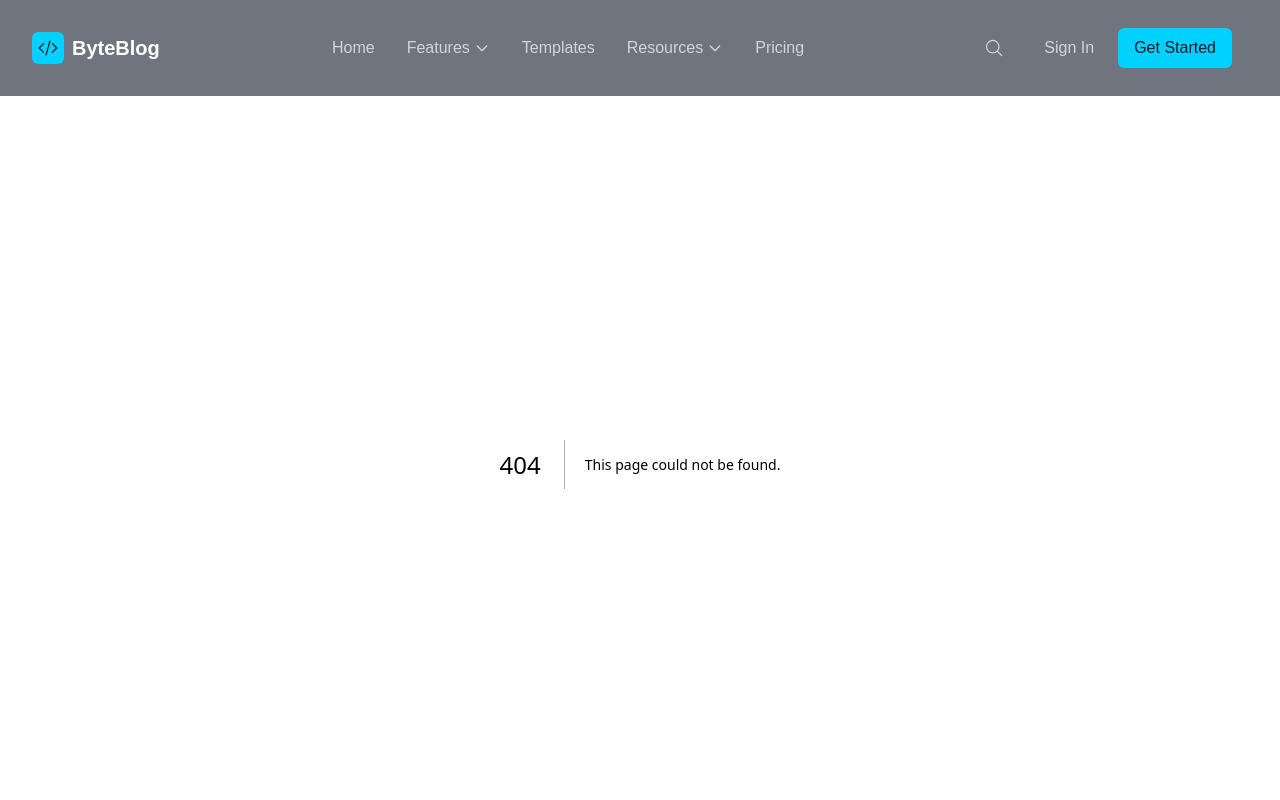
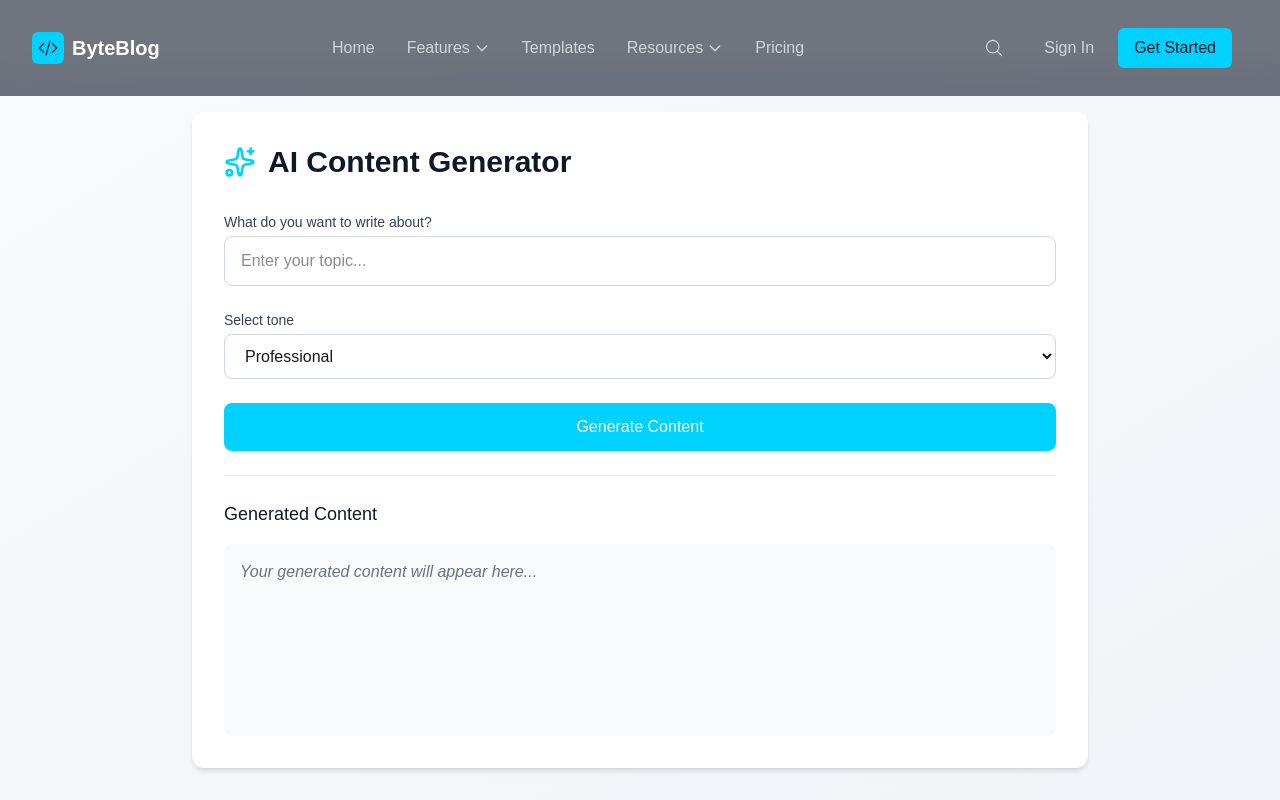
Before and after one commit to Developer-Jaber/ByteBlog, a Next.js app: page /writing-tools/ai-generator in a window 1280 px wide. Before the commit this address had no page. Shown: the top 800 px of the page. Built offline with nearby package versions, Linux system fonts and the light colour scheme.

Commit message:
Add AI Content Generator page and update Writing Tools link in Navbar

```diff
--- /dev/null
+++ b/src/app/writing-tools/ai-generator/page.tsx
@@ -0,0 +1,55 @@
+import { SparklesIcon } from 'lucide-react'
+
+export default function AIGeneratorPage() {
+  return (
+    <div className="bg-gradient-to-br from-[#f8fafc] to-[#f0f4f8] px-4 sm:px-6 lg:px-8 py-12 min-h-screen">
+      <div className="bg-white shadow-md mx-auto p-8 rounded-xl max-w-4xl overflow-hidden">
+        <div className="flex items-center gap-3 mb-8">
+          <SparklesIcon className="w-8 h-8 text-[#00D1FF]" />
+          <h1 className="font-bold text-gray-900 text-3xl">AI Content Generator</h1>
+        </div>
+
+        <div className="space-y-6">
+          <div>
+            <label htmlFor="topic" className="block mb-1 font-medium text-gray-700 text-sm">
+              What do you want to write about?
+            </label>
+            <input
+              type="text"
+              id="topic"
+              className="px-4 py-3 border border-gray-300 focus:border-transparent rounded-lg focus:ring-[#00D1FF] focus:ring-2 w-full"
+              placeholder="Enter your topic..."
+            />
+          </div>
+
+          <div>
+            <label htmlFor="tone" className="block mb-1 font-medium text-gray-700 text-sm">
+              Select tone
+            </label>
+            <select
+              id="tone"
+              className="px-4 py-3 border border-gray-300 focus:border-transparent rounded-lg focus:ring-[#00D1FF] focus:ring-2 w-full"
+            >
+              <option>Professional</option>
+              <option>Casual</option>
+              <option>Friendly</option>
+              <option>Authoritative</option>
+            </select>
+          </div>
+
+          <button className="bg-[#00D1FF] hover:bg-[#00b8e0] px-4 py-3 rounded-lg w-full font-medium text-white transition-colors">
+            Generate Content
+          </button>
+
+          <div className="pt-6 border-gray-200 border-t">
+            <h3 className="mb-4 font-medium text-gray-900 text-lg">Generated Content</h3>
+            <div className="bg-gray-50 p-4 rounded-lg min-h-48">
+              {/* AI generated content will appear here */}
+              <p className="text-gray-500 italic">Your generated content will appear here...</p>
+            </div>
+          </div>
+        </div>
+      </div>
+    </div>
+  )
+}
--- a/src/components/Navber.tsx
+++ b/src/components/Navber.tsx
@@ -20,7 +20,7 @@ const navLinks = [
     name: 'Features',
     href: '#',
     subLinks: [
-      { name: 'Writing Tools', href: '/features/writing' },
+      { name: 'Writing Tools', href: '/writing-tools' },
       { name: 'Analytics', href: '/features/analytics' },
       { name: 'Monetization', href: '/features/monetization' }
     ]
```
